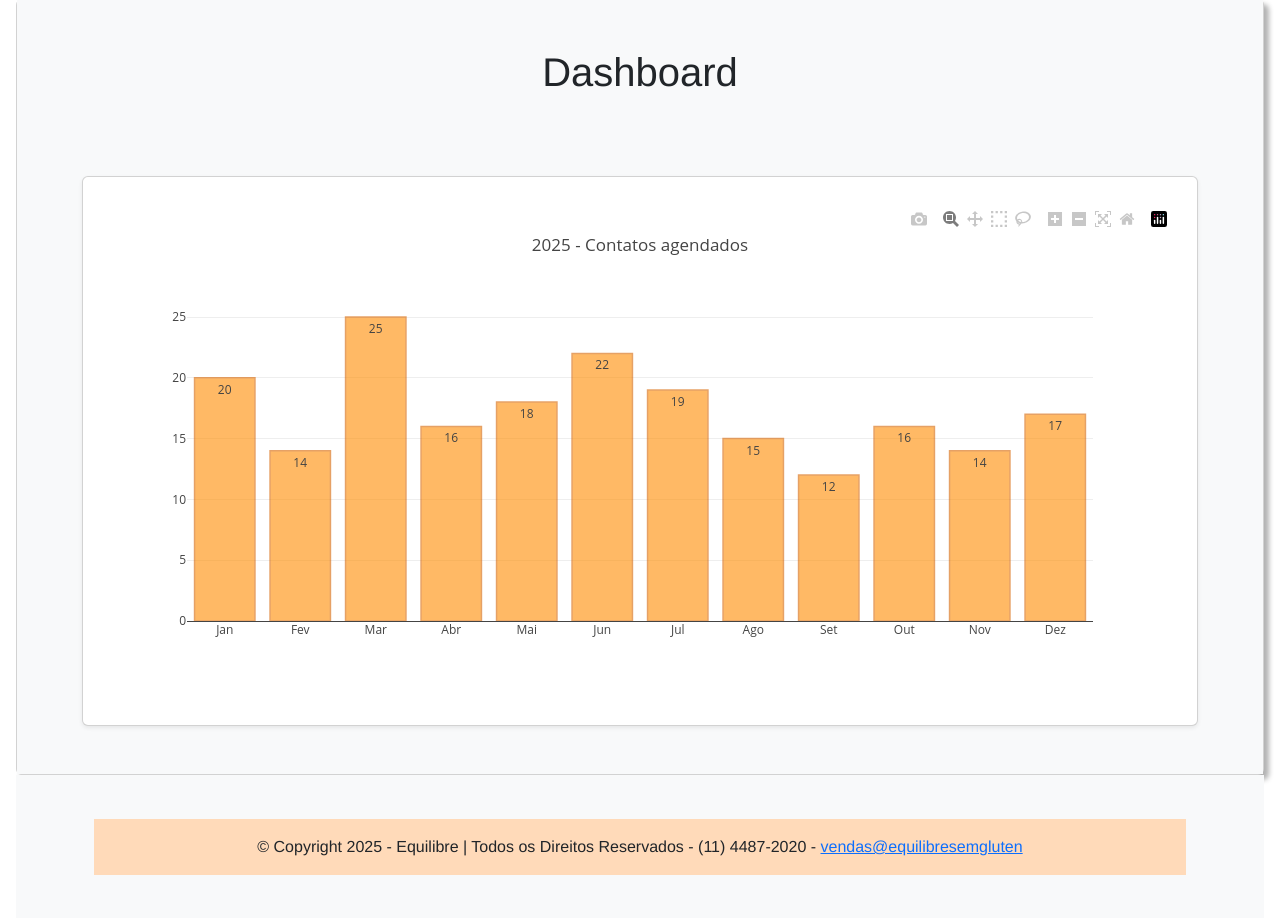
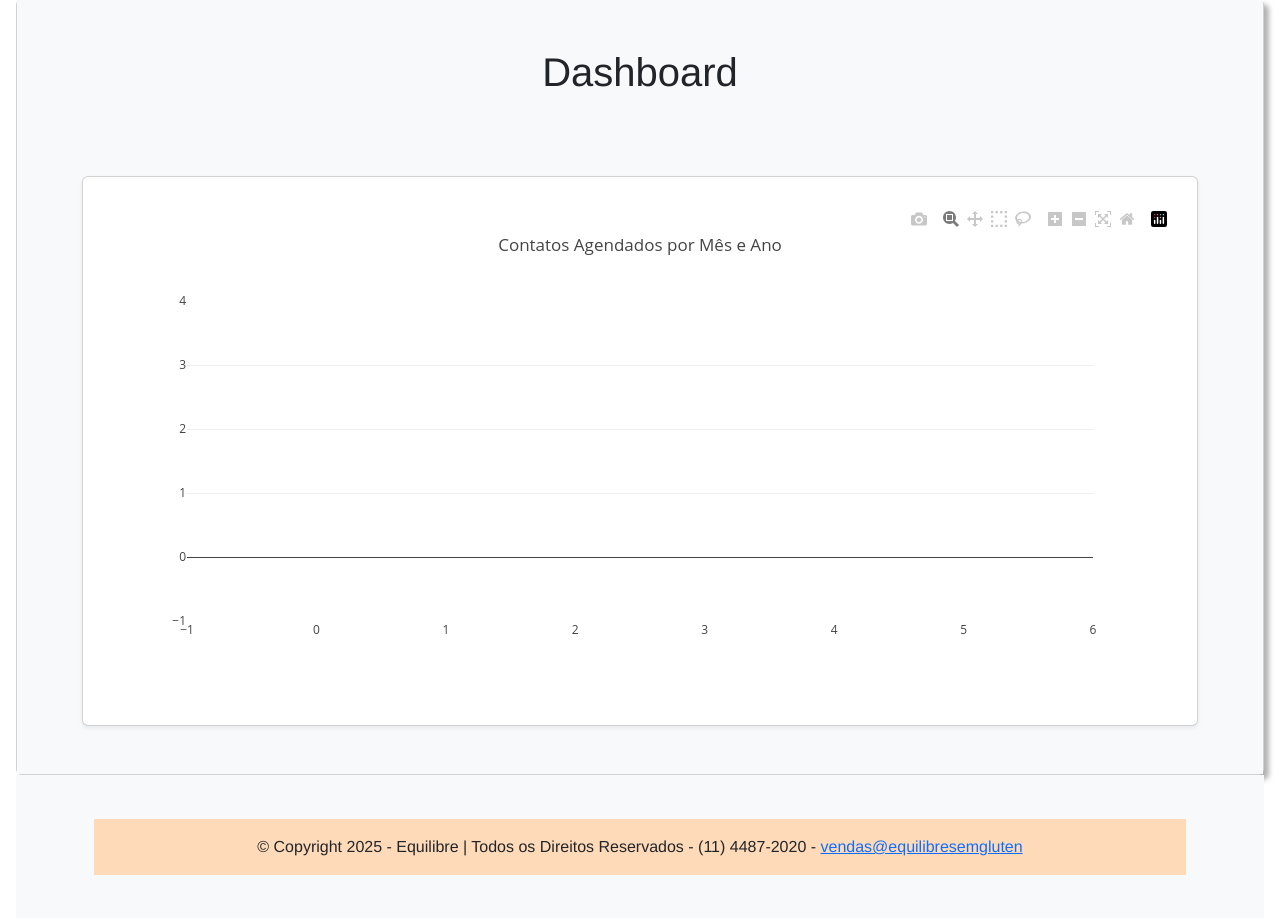
Before and after one commit to Univesp-PI-02/demo-repository, a Django app: page /dashboard/ in a window 1280 px wide. Shown: the part 323-1241 px from the top of the page. Run offline with Django 5.2, Linux system fonts and the light colour scheme; data that the repository does not hold is empty; some libraries are stand-ins or nearby versions.

Commit message:
obtendo dados do banco e alimentando o grafico

```diff
--- a/projeto_cad/app_cad_clientes/templates/clientes/dashboard.html
+++ b/projeto_cad/app_cad_clientes/templates/clientes/dashboard.html
@@ -28,9 +28,13 @@
    </div>
 
    <script>
-      var xValue = ['Jan', 'Fev', 'Mar', 'Abr', 'Mai', 'Jun', 'Jul', 'Ago', 'Set', 'Out', 'Nov', 'Dez'];
+      fetch('/api/dados_grafico/')
+      .then(response => response.json())
+      .then(data => {
+         var mesesFormatados = ['Jan', 'Fev', 'Mar', 'Abr', 'Mai', 'Jun', 'Jul', 'Ago', 'Set', 'Out', 'Nov', 'Dez'];
 
-      var yValue = [20, 14, 25, 16, 18, 22, 19, 15, 12, 16, 14, 17];
+         var xValue = data.meses.map((m, i) => mesesFormatados[m - 1] + ' ' + data.anos[i]);
+         var yValue = data.totais;
 
          var trace1 = {
             x: xValue,
@@ -38,28 +42,12 @@
             type: 'bar',
             text: yValue.map(String),
             textposition: 'auto',
-         hoverinfo: 'none',
-         marker: {
-            color: 'rgb(255,140,0)',
-            opacity: 0.6,
-            line: {
-               color: 'rgb(215,100,0)',
-               width: 1.5
-            }
-         }
+            marker: { color: 'rgb(255,140,0)', opacity: 0.6 }
          };
 
-      var data = [trace1];
-
-      var layout = {
-         title: {
-            text: '2025 - Contatos agendados'
-         },
-         barmode: 'stack'
-      };
-
-      Plotly.newPlot('grafico', data, layout);
-
+         Plotly.newPlot('grafico', [trace1], { title: { text: 'Contatos Agendados por Mês e Ano' } });
+      })
+      .catch(error => console.error('Erro ao carregar os dados:', error));
    </script>
 
    {% endblock %}
--- a/projeto_cad/app_cad_clientes/views.py
+++ b/projeto_cad/app_cad_clientes/views.py
@@ -1,7 +1,9 @@
 from django.shortcuts import render, redirect, get_object_or_404
 from .models import Clientes, Observacoes
 from datetime import date
-
+from django.http import JsonResponse
+from django.db.models.functions import TruncMonth, TruncYear
+from django.db.models import Count
 
 def index(request):
     hoje = date.today()
@@ -120,3 +122,15 @@ def excluir_observacao(request, id_observacao):
 
 def dashboard(request):
     return render(request, 'clientes/dashboard.html')
+
+def dados_grafico(request):
+    dados = Clientes.objects.annotate(
+        ano=TruncYear('prox_contato'),
+        mes=TruncMonth('prox_contato')
+    ).values('ano', 'mes').annotate(total=Count('id_cliente')).order_by('ano', 'mes')
+
+    return JsonResponse({
+        "anos": [d["ano"].year for d in dados],
+        "meses": [d["mes"].month for d in dados],
+        "totais": [d["total"] for d in dados]
+    })
--- a/projeto_cad/projeto_cad/urls.py
+++ b/projeto_cad/projeto_cad/urls.py
@@ -12,4 +12,5 @@ urlpatterns = [
     path('excluir_observacao/<int:id_observacao>/', views.excluir_observacao, name='excluir_observacao'),
     path('adicionar_observacao/<int:id_cliente>/', views.adicionar_observacao, name='adicionar_observacao'),
     path('dashboard/', views.dashboard, name='dashboard'),
+    path('api/dados_grafico/', views.dados_grafico, name='dados_grafico'),
 ]
```
Lines whose indentation alone changed are shown as unchanged.
